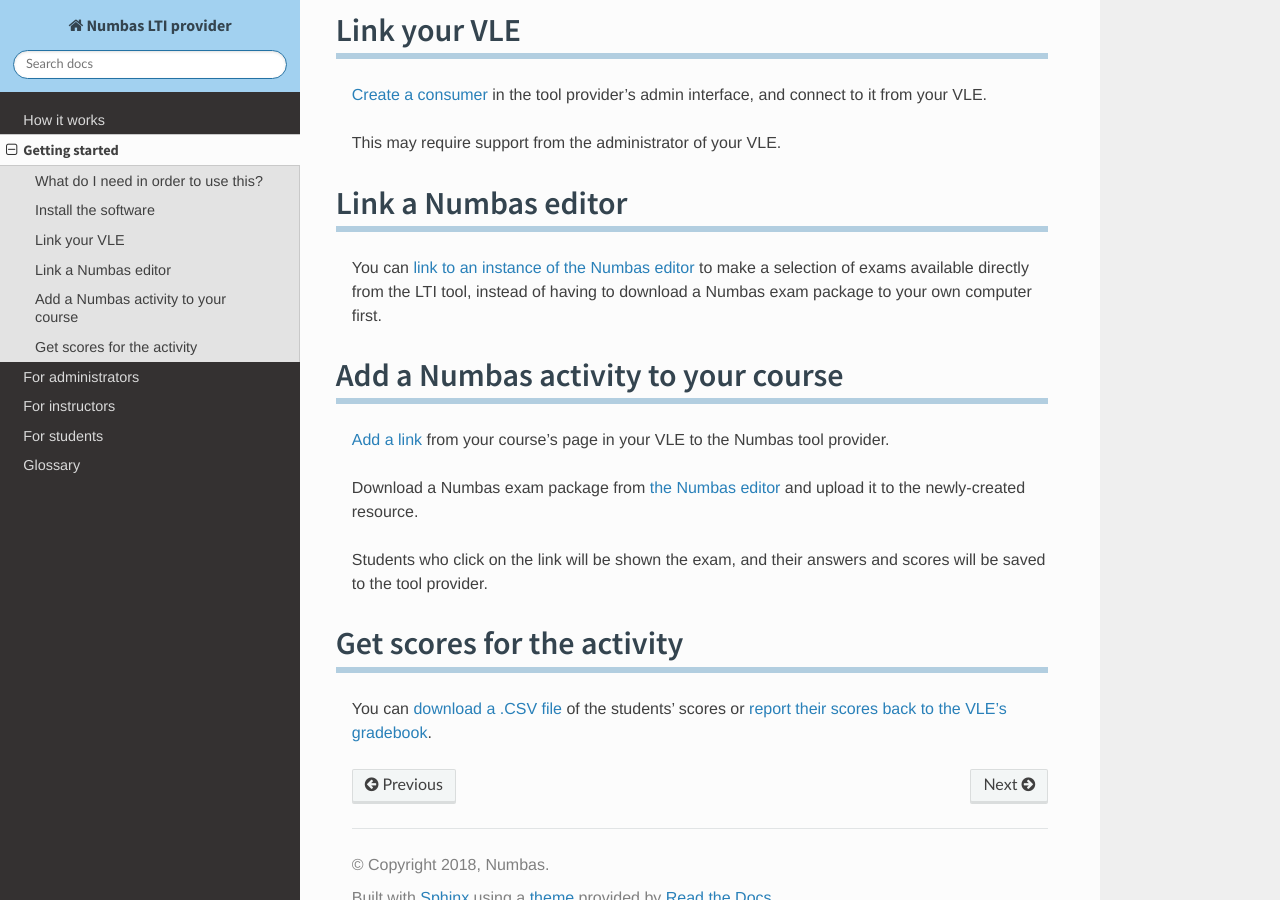
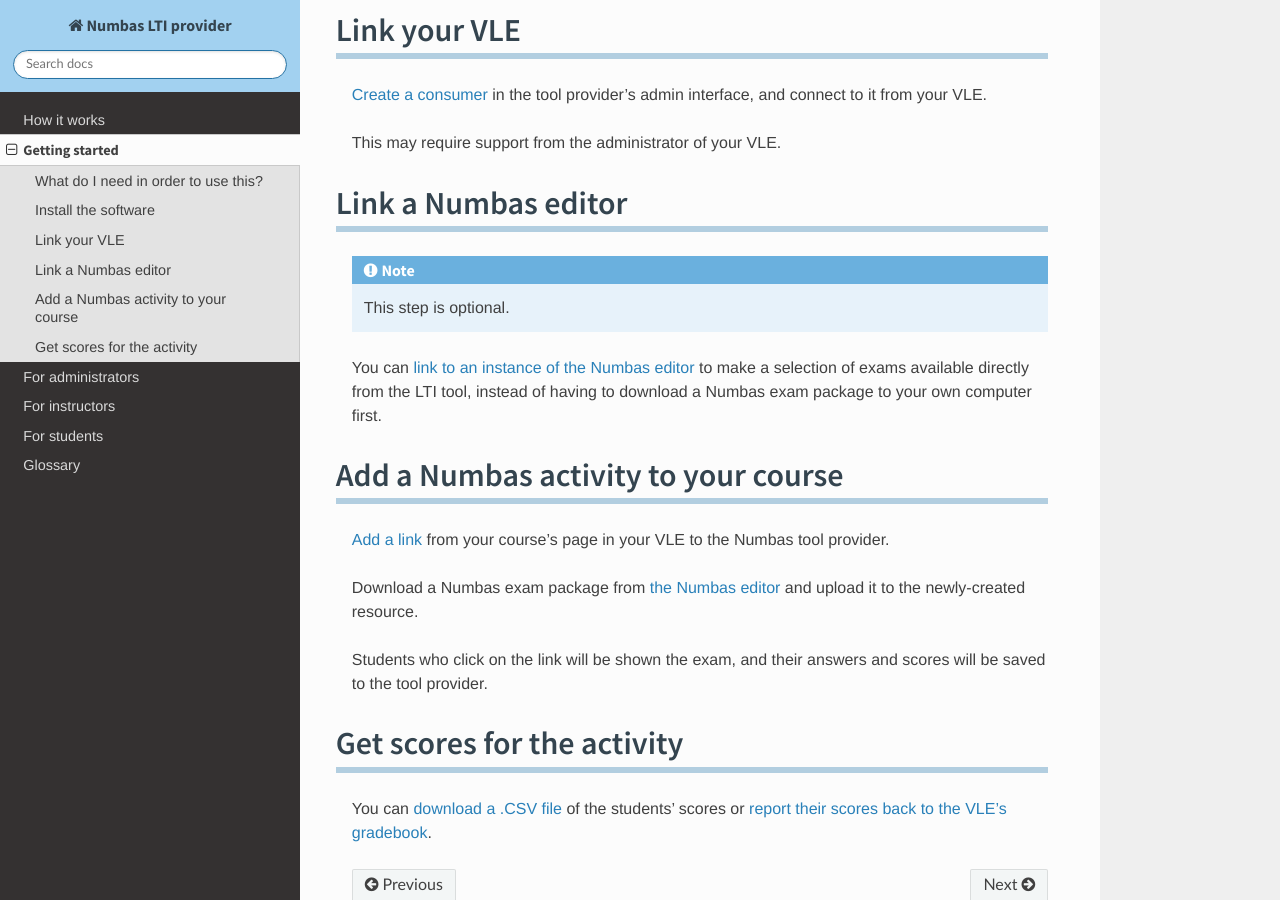
Before and after one commit to numbas/numbas-lti-provider, a Sphinx documentation site: the page built from doc/source/getting-started.rst, in a window 1280 px wide and 900 px high, scrolled down 836 px. Built offline with Sphinx 7.4.7 and the Read the Docs theme 2.0.0, drawn with Linux system fonts in a browser that asks for light colours; some web fonts are replaced.

Commit message:
docs: Editor link is optional
fixes #41

```diff
--- a/doc/source/getting-started.rst
+++ b/doc/source/getting-started.rst
@@ -34,6 +34,10 @@
 Link a Numbas editor
 ####################
 
+.. note::
+
+    This step is optional.
+
 You can :ref:`link to an instance of the Numbas editor <add-editor-link>` to make a selection of exams available directly from the LTI tool, instead of having to download a Numbas exam package to your own computer first.
 
 Add a Numbas activity to your course
```
